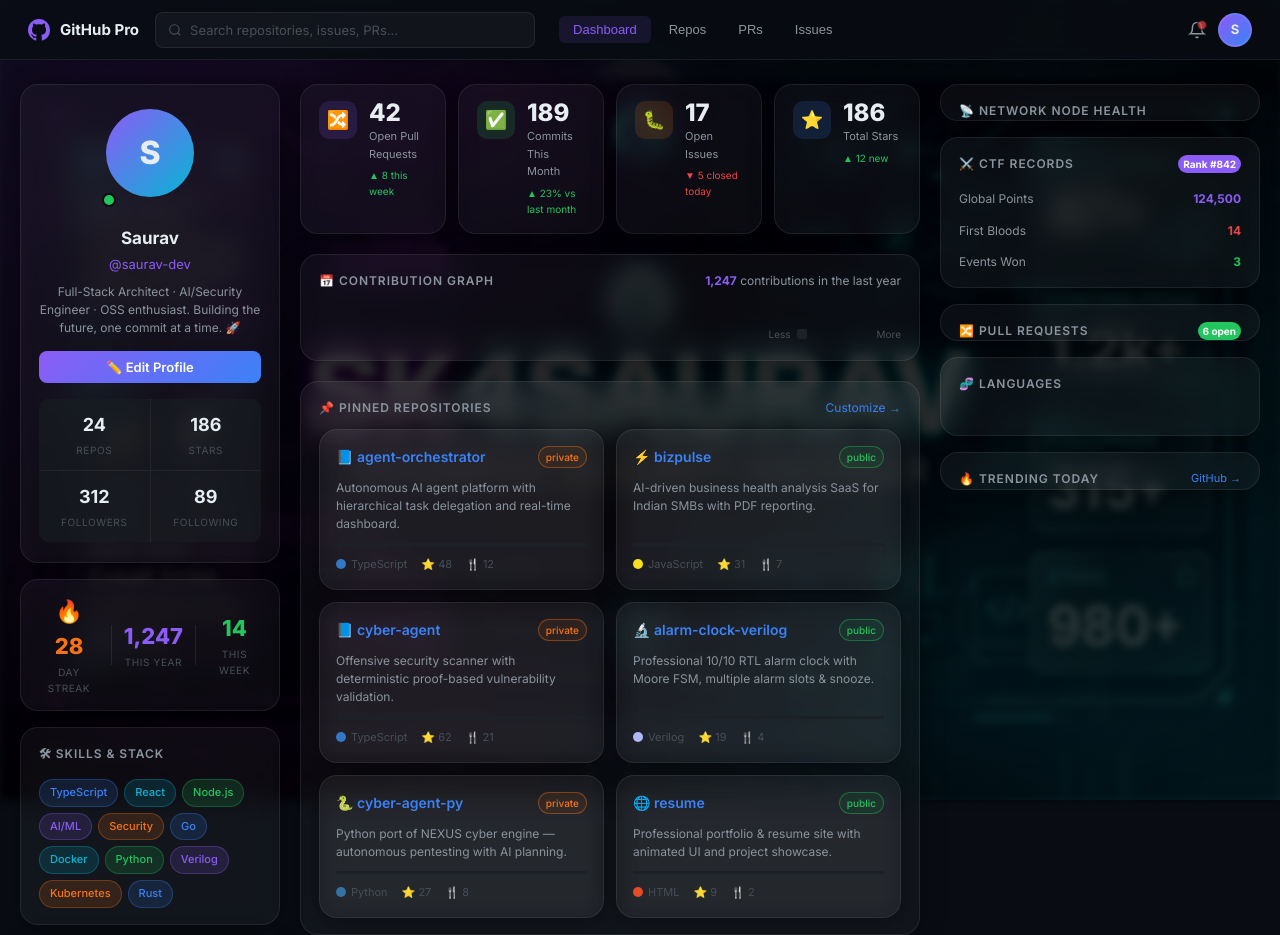
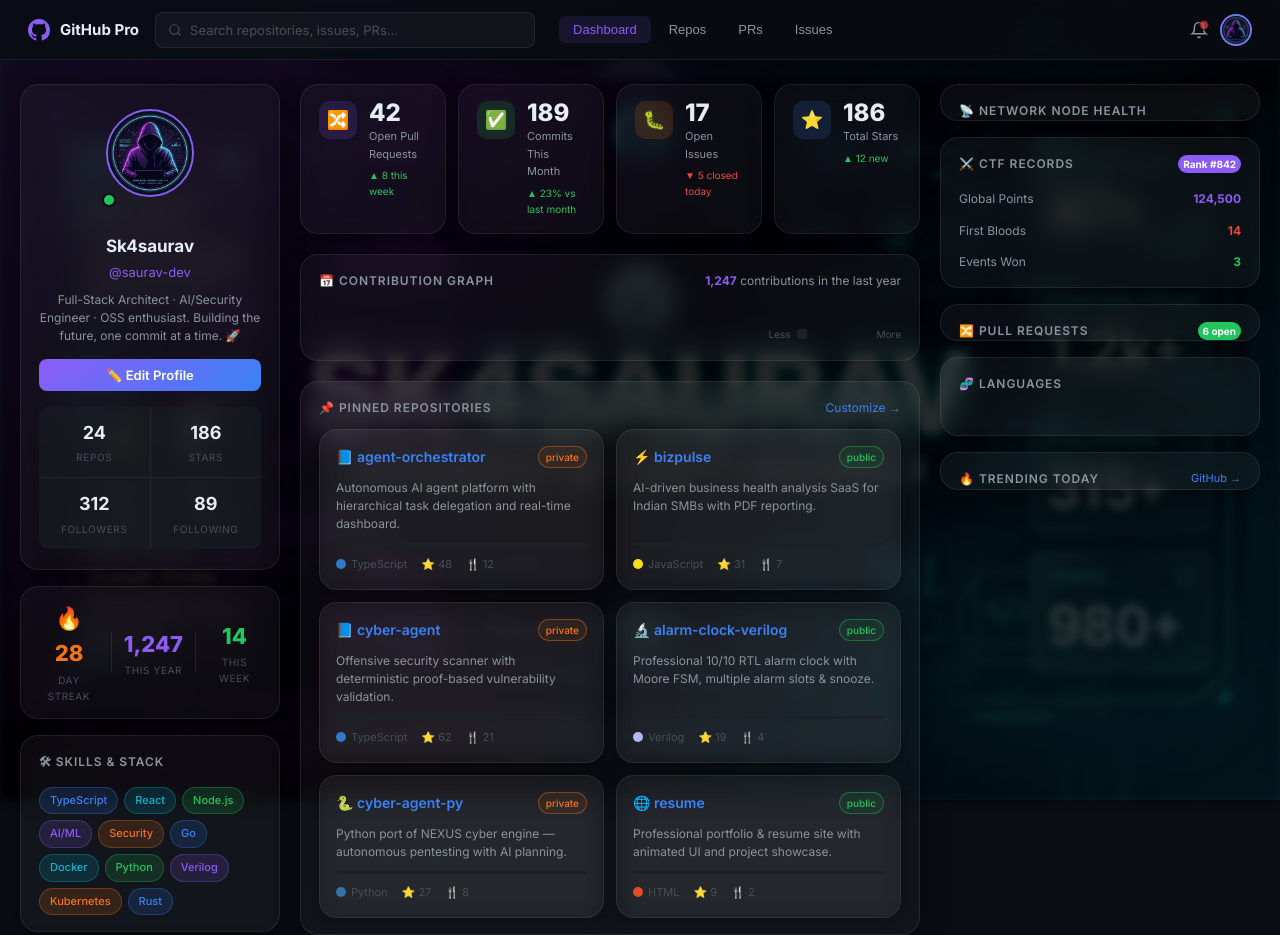
Before and after one commit to Sk4saurav/github-dashboard, a plain HTML site: page index.html in a window 1280 px wide. Shown: the top 935 px of the page. Drawn offline with Linux system fonts and the light colour scheme.

Commit message:
style: replace avatar placeholders with tactical photo

```diff
--- a/index.html
+++ b/index.html
@@ -641,7 +641,7 @@
         </svg>
         <span class="notif-btn__dot"></span>
       </button>
-      <div class="topnav__avatar" data-tip="Saurav">S</div>
+      <img src="avatar.png" class="topnav__avatar" data-tip="Sk4saurav" style="object-fit: cover; width: 32px; height: 32px; border-radius: 50%;">
     </div>
   </nav>
 
@@ -654,10 +654,10 @@
       <!-- Profile Card -->
       <div class="card profile-card fade-in">
         <div class="profile-avatar-wrap">
-          <div class="profile-avatar">S</div>
+          <img src="avatar.png" class="profile-avatar" style="object-fit: cover; border: 2px solid var(--accent-purple);">
           <div class="profile-status" data-tip="Available"></div>
         </div>
-        <div class="profile-name">Saurav</div>
+        <div class="profile-name">Sk4saurav</div>
         <div class="profile-username">@saurav-dev</div>
         <div class="profile-bio">Full-Stack Architect · AI/Security Engineer · OSS enthusiast. Building the future, one commit at a time. 🚀</div>
         <button class="profile-btn">✏️ Edit Profile</button>
```
Also changed, not shown: avatar.png (added).
